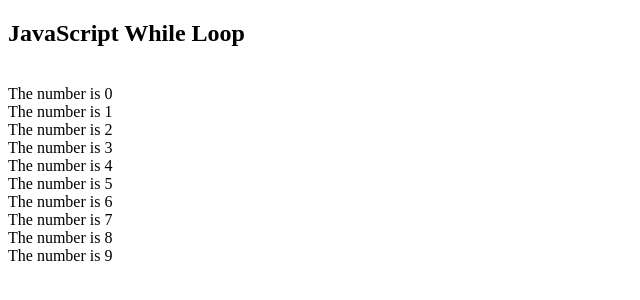
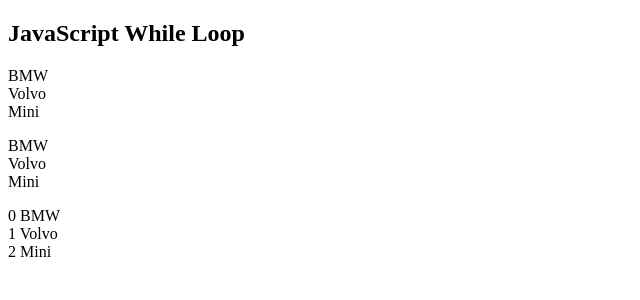
Before and after one commit to tatusmatrixAB/DialogsAB_JS_2024, a plain HTML site: page Nodarbiba_06/index.html in a window 1280 px wide. Shown: the whole page, without its empty margins (0-640 px from the left). Drawn offline with Linux system fonts and the light colour scheme.

Commit message:
Nodarbiba_06e

```diff
--- /dev/null
+++ b/Nodarbiba_06/JS/script_forOf_example.js
@@ -0,0 +1,28 @@
+// https://www.w3schools.com/js/tryit.asp?filename=tryjs_object_for_of
+
+const cars = ["BMW", "Volvo", "Mini"];
+
+let text = "";
+for (let x of cars) {
+  //text += x.valueOf() + "<br>";
+  text += x + "<br>";
+}
+
+document.getElementById("demo1").innerHTML = text;
+
+
+text = "";
+for (let i = 0; i < cars.length; i++) {
+  text += cars[i] + "<br>";
+}
+
+document.getElementById("demo2").innerHTML = text;
+
+// https://stackoverflow.com/questions/34348937/access-to-es6-array-element-index-inside-for-of-loop
+text = "";
+for (let [i,x] of cars.entries()) {
+  //text += x.valueOf() + "<br>";
+  text += i + " " + x + " " + "<br>";
+}
+
+document.getElementById("demo3").innerHTML = text;
--- a/Nodarbiba_06/JS/script_while_example_1.js
+++ b/Nodarbiba_06/JS/script_while_example_1.js
@@ -12,6 +12,7 @@
   text += "<br>The number is " + i;
   i++;
 
+  /*
   j = 0;
   while (j < 5) {
     if (j == 2) {
@@ -26,10 +27,11 @@
     j = j + 0.5;
     console.log("j = " + j);
   }
+*/
 
-  //if (i == 4) {continue;}
+//  if (i == 4) {continue;}
 
-  //if (i == 7) {break;}
+//  if (i == 7) {break;}
 
   console.log("i = " + i);
   console.log(i < 10);
--- a/Nodarbiba_06/index.html
+++ b/Nodarbiba_06/index.html
@@ -5,8 +5,12 @@
 <h2>JavaScript While Loop</h2>
 
 <p id="demo"></p>
+<p id="demo1"></p>
+<p id="demo2"></p>
+<p id="demo3"></p>
 
-<script src="./JS/script_while_example_1.js"></script>
+<!--<script src="./JS/script_while_example_1.js"></script>-->
+<script src="./JS/script_forOf_example.js"></script>
 
 </body>
 </html>
```
